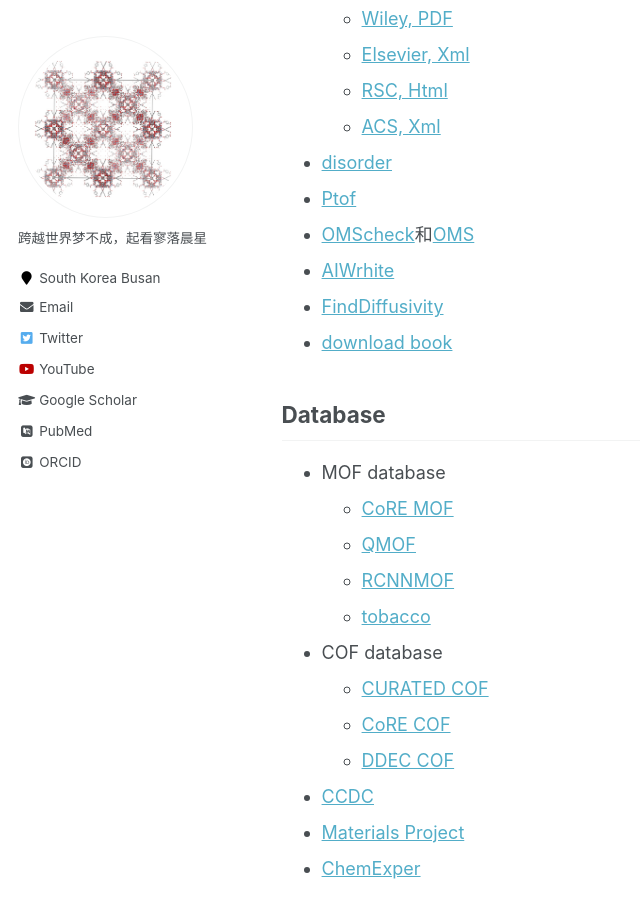
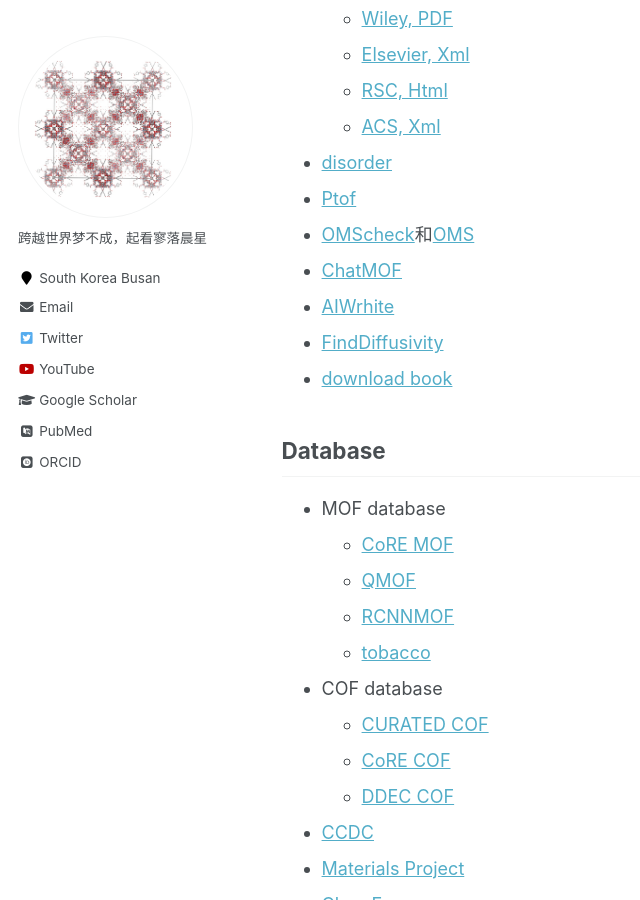
Before and after one commit to sxm13/ZGBshenxiaomoCV.github.io, a Jekyll site: the page built from _pages/markdown.md, in a window 1280 px wide and 900 px high, scrolled down 2353 px. Shown: the whole window, without its empty margins (0-640 px from the left). Built offline with Jekyll 4.4.1, drawn with Linux system fonts in a browser that asks for light colours; some web fonts are replaced.

Commit message:
Update markdown.md

```diff
--- a/_pages/markdown.md
+++ b/_pages/markdown.md
@@ -74,6 +74,7 @@
 * [disorder](https://github.com/jichunlian/disorder)
 * [Ptof](https://github.com/sxm13/ZGBshenxiaomoCV.github.io/tree/main/files/fugacity)
 * [OMScheck](https://github.com/kjappelbaum/mofchecker)和[OMS](https://github.com/emmhald/open_metal_detector)
+* [ChatMOF](https://chatmof-online.streamlit.app/)
 * [AIWrhite](https://chat.openai.com/chat)
 * [FindDiffusivity](https://openpnm.org/examples/applications/effective_diffusivity_and_tortuosity.html)
 * [download book](https://libgen.is/)
```
